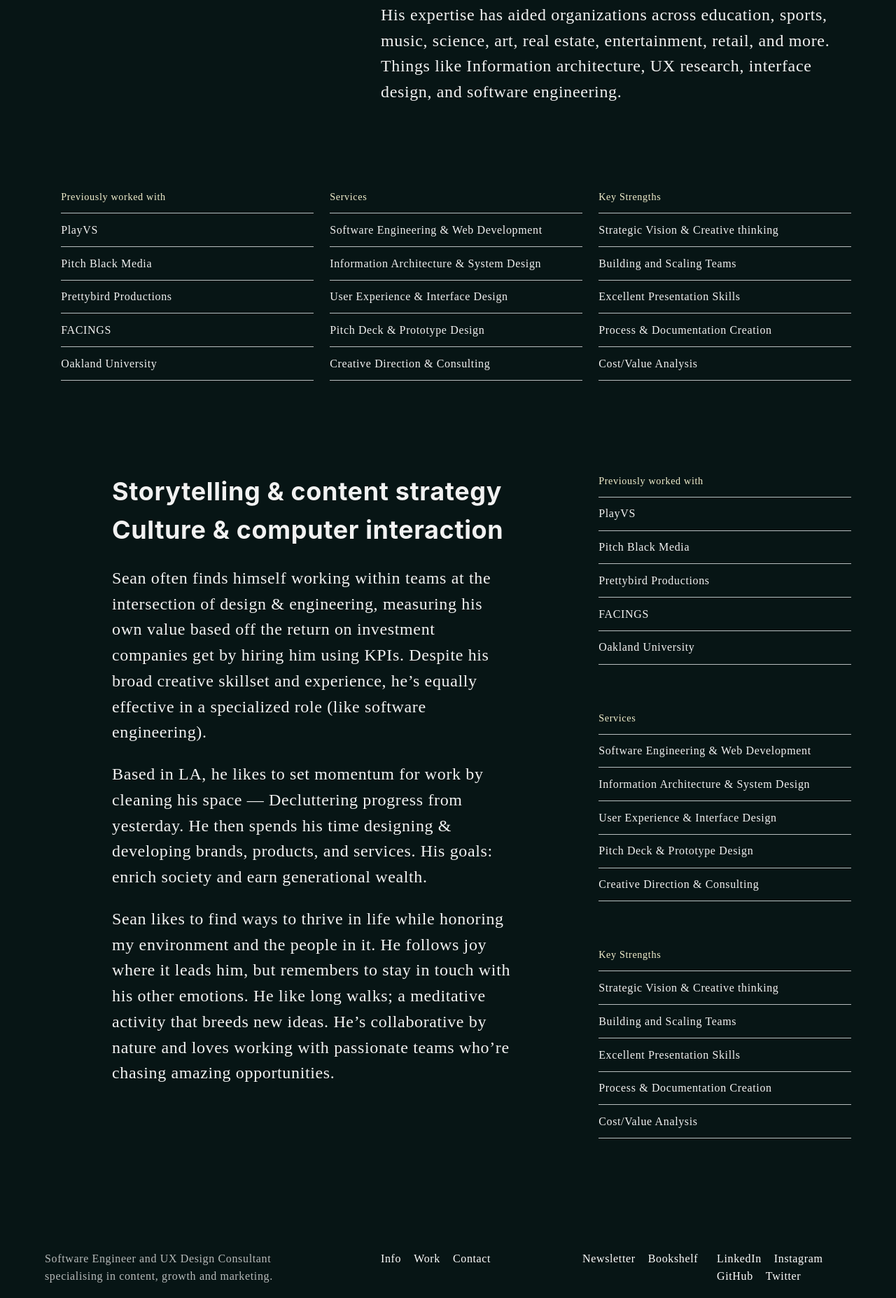
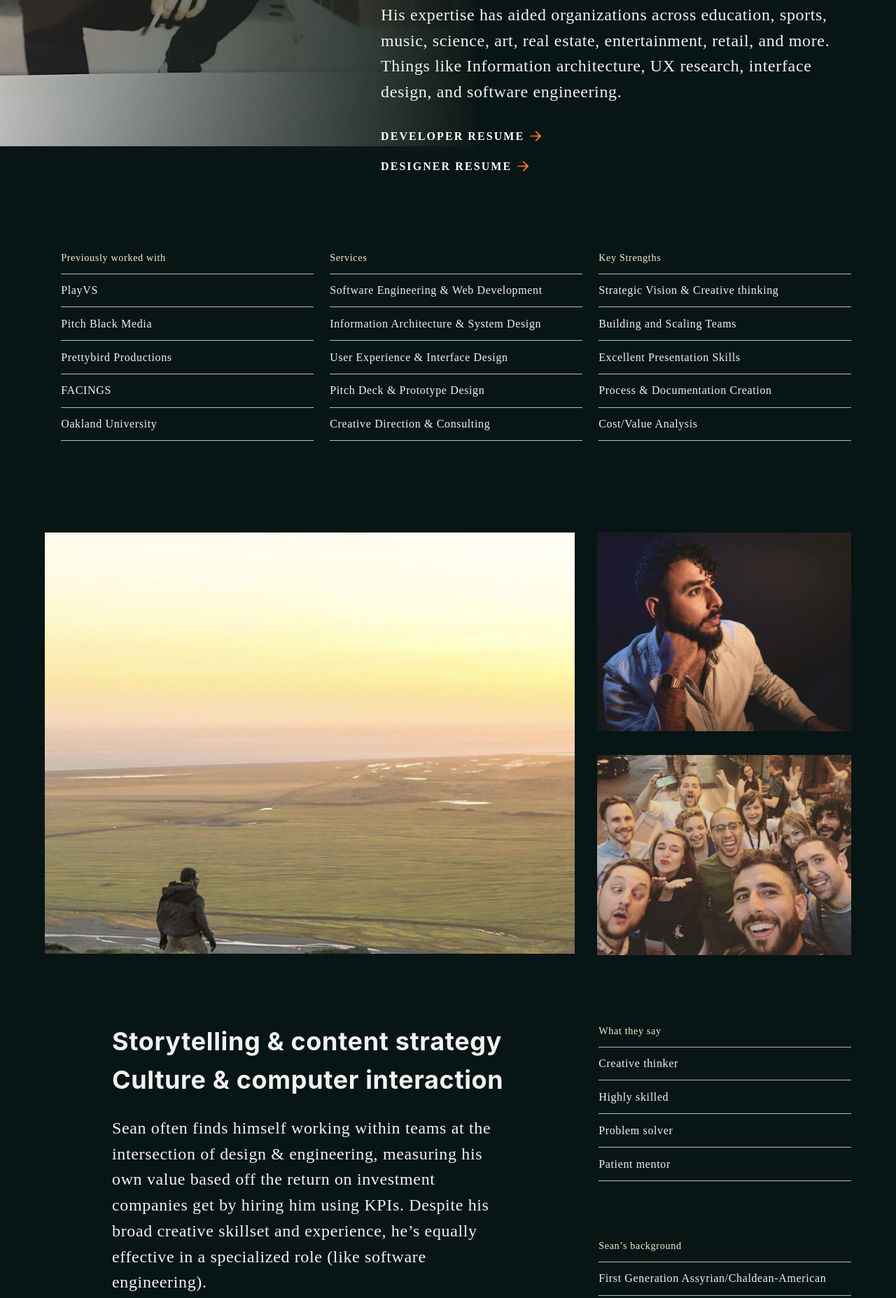
Before and after one commit to Seanathon/portfolio, a Gatsby site: page /info in a window 1280 px wide. Shown: the part 548-2403 px from the top of the page at 70% size. Built offline with nearby package versions, Linux system fonts and the light colour scheme; Gatsby itself is replaced by a stand-in of ours.

Commit message:
added images and buttons to info page

```diff
--- a/src/components/layout.scss
+++ b/src/components/layout.scss
@@ -63,7 +63,21 @@ main {
 aside {
   grid-column: 9 / span 4;
   .bullets {
-    margin-bottom: 4rem;
+    margin-bottom: 5rem;
+  }
+}
+.actions {
+  line-height: 2.7em;
+  a {
+    text-transform: uppercase;
+    font-weight: 700;
+    letter-spacing: 0.13em;
+    &::after {
+      position: relative;
+      top: 0.125rem;
+      content: url('/images/arrow.svg');
+      margin-left: 0.5rem;
+    }
   }
 }
 audio,
@@ -156,7 +170,41 @@ img {
   padding-left: 0;
   padding-right: 0;
   padding-top: 0;
-  margin-bottom: 1.45rem;
+  margin-bottom: 0;
+}
+.image-gallery {
+  display: grid;
+  grid-column: 1 / span 12;
+  grid-template-columns: repeat(3, 1fr);
+  column-gap: 2rem;
+  &__3x2 {
+    & > *:first-child {
+      grid-column: 1 / span 2;
+      grid-row: 1 / span 2;
+    }
+    div {
+      grid-column: 3 / span 1;
+      display: grid;
+      grid-template-rows: repeat(2, 1fr);
+      row-gap: 2rem;
+    }
+  }
+}
+.featured-image__about {
+  position: absolute;
+  left: -8rem;
+  top: 8rem;
+  z-index: -1;
+  .mask {
+    position: absolute;
+    width: 100%;
+    height: 100%;
+    top: 0;
+    left: 0;
+    &__linear-right {
+      background: linear-gradient(90deg, rgba(2,81,89,0) 0%, rgba(12,24,22,1) 100%);
+    }
+  }
 }
 svg:not(:root) {
   overflow: hidden;
--- a/src/components/workGallery/workGallery.scss
+++ b/src/components/workGallery/workGallery.scss
@@ -2,10 +2,11 @@
     grid-column: 3 / span 9;
     display: grid;
     grid-template-columns: repeat(9, 1fr);
-    row-gap: 5.875rem;
+    row-gap: 8rem;
     margin-bottom: 15rem;
     & > div {
         position: relative;
+        top: -6rem;
         grid-column: span 4;
         height: 20rem;
         &:nth-child(even) {
--- a/src/pages/index.js
+++ b/src/pages/index.js
@@ -8,7 +8,7 @@ import Work from "../components/workGallery/workGallery"
 
 const IndexPage = () => (
   <Layout>
-    <Seo title="Sean Yalda" />
+    <Seo title="Sean Yalda Online Portfolio" />
     <div className="intro">
       <h2>A Software Engineer &amp; Interactive Designer  experienced in information architecture, product management, and growth marketing.</h2>
       <p>Using design &amp; technology, I’ve helped teams across the country take their objectives and translate them into growth strategies that were researched, executed, measured, and ultimately achieved through impactful brands, products, and services.</p>
--- a/src/pages/info.js
+++ b/src/pages/info.js
@@ -1,19 +1,26 @@
 import * as React from "react"
-// import { Link } from "gatsby"
+import { Link } from "gatsby"
 // import { StaticImage } from "gatsby-plugin-image"
 
 import Layout from "../components/layout"
 import Seo from "../components/seo"
-import Work from "../components/workGallery/workGallery"
 
 const IndexPage = () => (
   <Layout>
-    <Seo title="Sean Yalda" />
+    <Seo title="About Sean Yalda" />
+    <div className="featured-image__about">
+        <img src="../../images/sean-yalda-polaroid.jpg" alt="Sean Yalda journaling" />
+        <div className="mask mask__linear-right"></div>
+    </div>
     <div className="intro intro__right">
       <h2>About Sean Yalda</h2>
       <p>Sean has been bringing ideas online since 2002. Professionally, he’s been employed in tech startups and digital agencies for eight years now. In this time, he’s helped many businesses make a profit &amp; impact.</p>
       <p>Early on, Sean realized he was driven to make people’s lives easier through strategy, design, and technology. Needless to say, he’s still driven.</p>
       <p>His expertise has aided organizations across education, sports, music, science, art, real estate, entertainment, retail, and more. Things like Information architecture, UX research, interface design, and software engineering. </p>
+      <div className="actions">
+          <a href="#">Developer Resume</a><br />
+          <a href="#">Designer Resume</a>
+      </div>
     </div>
     <ul className="bullets">
         <li className="title">Previously worked with</li>
@@ -39,6 +46,13 @@ const IndexPage = () => (
         <li>Process &amp; Documentation Creation</li>
         <li>Cost/Value Analysis</li>
     </ul>
+    <div className="image-gallery image-gallery__3x2">
+        <img src="../../images/sean-yalda-iceland.jpg" />
+        <div>
+            <img src="../../images/sean-yalda-portrait.jpg" />
+            <img src="../../images/sean-yalda-group.jpg" />
+        </div>
+    </div>
     <div className="intro intro__inset">
       <h2>Storytelling &amp; content strategy<br />Culture &amp; computer interaction</h2>
       <p>Sean often finds himself working within teams at the intersection of design & engineering, measuring his own value based off the return on investment companies get by hiring him using KPIs. Despite his broad creative skillset and experience, he’s equally effective in a specialized role (like software engineering).</p>
@@ -47,28 +61,25 @@ const IndexPage = () => (
     </div>
     <aside>
         <ul className="bullets">
-            <li className="title">Previously worked with</li>
-            <li>PlayVS</li>
-            <li>Pitch Black Media</li>
-            <li>Prettybird Productions</li>
-            <li>FACINGS</li>
-            <li>Oakland University</li>
+            <li className="title">What they say</li>
+            <li>Creative thinker</li>
+            <li>Highly skilled</li>
+            <li>Problem solver</li>
+            <li>Patient mentor</li>
         </ul>
         <ul className="bullets">
-            <li className="title">Services</li>
-            <li>Software Engineering &amp; Web Development</li>
-            <li>Information Architecture &amp; System Design</li>
-            <li>User Experience &amp; Interface Design</li>
-            <li>Pitch Deck &amp; Prototype Design</li>
-            <li>Creative Direction &amp; Consulting</li>
+            <li className="title">Sean’s background</li>
+            <li>First Generation Assyrian/Chaldean-American</li>
+            <li>Majored in Graphic Design &amp; Illustration</li>
+            <li>Originally from Detroit, Based in Los Angeles</li>
+            <li>Been to countries in 3 continents, 47 states</li>
         </ul>
         <ul className="bullets">
-            <li className="title">Key Strengths</li>
-            <li>Strategic Vision &amp; Creative thinking</li>
-            <li>Building and Scaling Teams</li>
-            <li>Excellent Presentation Skills</li>
-            <li>Process &amp; Documentation Creation</li>
-            <li>Cost/Value Analysis</li>
+            <li className="title">What Sean’s parents think</li>
+            <li>He’s a computer guy</li>
+            <li>He’s a dreamer</li>
+            <li>He’s good with kids</li>
+            <li>He’s got a lot of friends</li>
         </ul>
     </aside>
     {/* <StaticImage
```
Also changed, not shown: src/pages/404.js (+11 -3 lines), static/images/arrow.svg (added), static/images/sean-yalda-group.jpg (added), static/images/sean-yalda-iceland.jpg (added), static/images/sean-yalda-polaroid.jpg (added), static/images/sean-yalda-portrait.jpg (added).
